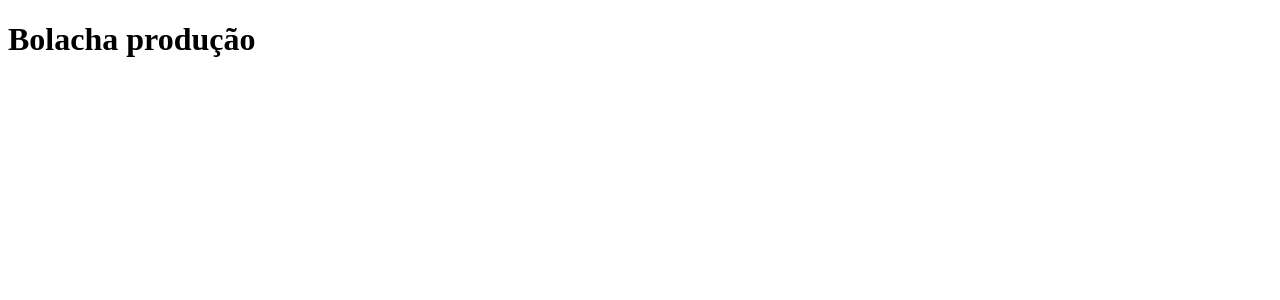
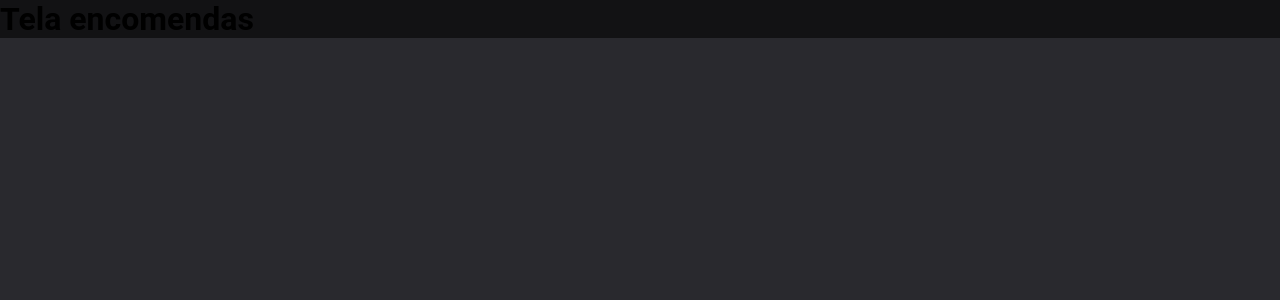
Before and after one commit to paulolima1212/bm-encomendas-prod, a React (Vite) app: page / in a window 1280 px wide. Shown: the top 300 px of the page. Built offline with nearby package versions, Linux system fonts and the light colour scheme.

Commit message:
feat: new styles

```diff
--- a/src/App.tsx
+++ b/src/App.tsx
@@ -1,7 +1,16 @@
+import { ThemeProvider } from 'styled-components';
+import { GlobalStyle } from './styles/global';
+import { defaultTheme } from './styles/theme/defaultTheme.styles';
+import { BrowserRouter as Browser } from 'react-router-dom';
+import { Router } from './Router';
+
 export function App() {
   return (
-    <div>
-      <h1>Bolacha produção</h1>
-    </div>
+    <Browser>
+      <ThemeProvider theme={defaultTheme}>
+        <Router />
+        <GlobalStyle />
+      </ThemeProvider>
+    </Browser>
   );
 }
--- /dev/null
+++ b/src/Pages/Home/home.styles.ts
@@ -0,0 +1,5 @@
+import styled from 'styled-components';
+
+export const HomeContainer = styled.div`
+  background: ${({ theme }) => theme['gray-900']};
+`;
--- a/src/Pages/Home/index.tsx
+++ b/src/Pages/Home/index.tsx
@@ -1,7 +1,9 @@
+import { HomeContainer } from './home.styles';
+
 export function Home() {
   return (
-    <div>
+    <HomeContainer>
       <h1>Tela encomendas</h1>
-    </div>
+    </HomeContainer>
   );
 }
--- a/src/styles/global.ts
+++ b/src/styles/global.ts
@@ -20,6 +20,7 @@ html{
 
 body{
  min-height: 100vh;
+ background: ${({ theme }) => theme['gray-700']};
 }
 
 body, input, button, textarea{
```
